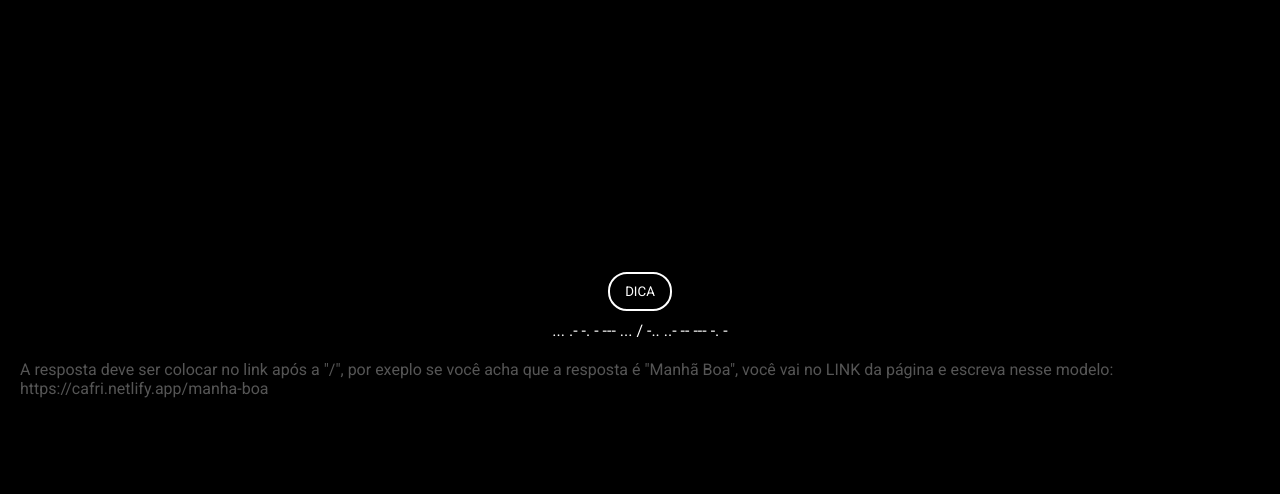
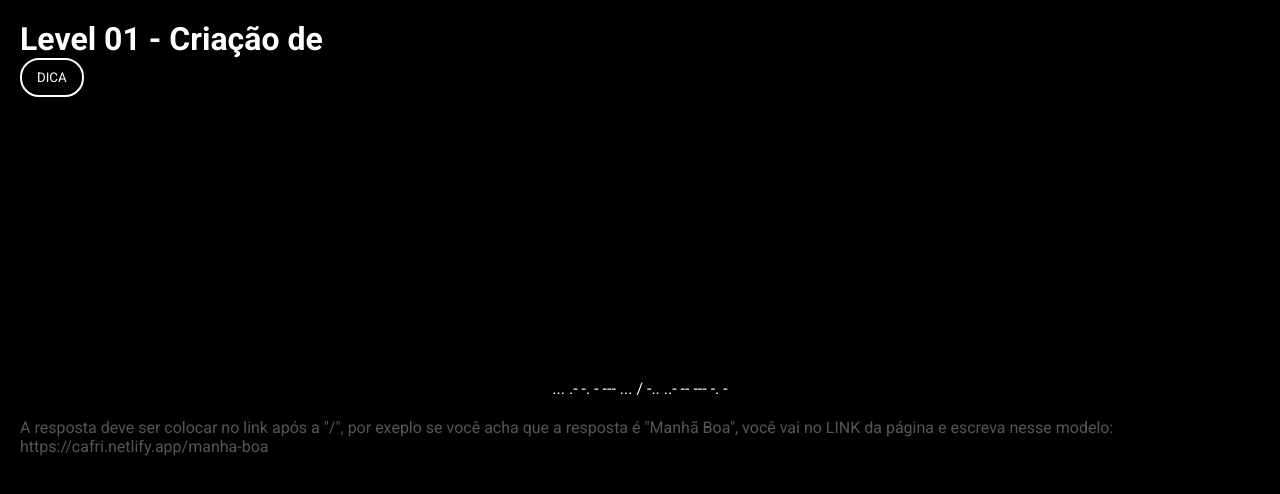
Before and after one commit to JoaoVitor128/CaFrI, a React (Vite) app: page / in a window 1280 px wide. Shown: the top 494 px of the page. Built offline with nearby package versions, Linux system fonts and the light colour scheme.

Commit message:
Mudança de escopo das dicar e adição de título Level 01

```diff
--- a/src/Routes/Level01.jsx
+++ b/src/Routes/Level01.jsx
@@ -6,8 +6,9 @@ const Level01 = () => {
 
   return (
     <div>
+      <h1>Level 01 - Criação de</h1>
+      <Tips text={"Maior feito do indivíduo"} />
       <div className="container">
-        <Tips text={"Maior feito do indivíduo"}/>
         <p>... .- -. - --- ... / -.. ..- -- --- -. -</p>
         <p className='secondary'>A resposta deve ser colocar no link após a "/", por exeplo se você acha que a resposta é "Manhã Boa", você vai no LINK da página e escreva nesse modelo: https://cafri.netlify.app/manha-boa</p>
       </div>
```
